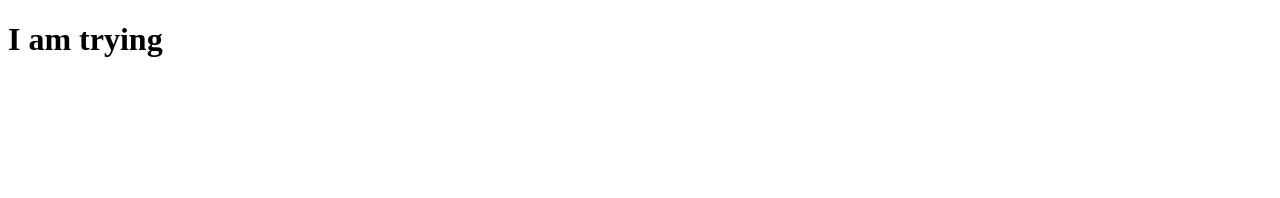
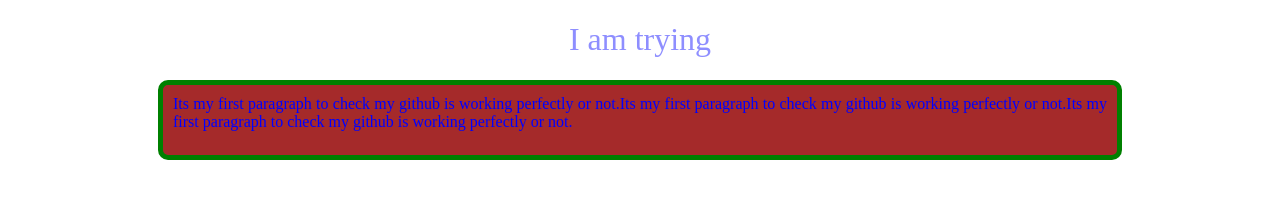
Before and after one commit to minhazurrahaman54/MY-first-Repo, a plain HTML site: page index.html in a window 1280 px wide. Drawn offline with Linux system fonts and the light colour scheme.

Commit message:
Adding header and paragraph with css

```diff
--- a/index.html
+++ b/index.html
@@ -5,9 +5,11 @@
     <meta http-equiv="X-UA-Compatible" content="IE=edge">
     <meta name="viewport" content="width=device-width, initial-scale=1.0">
     <title>My first github repo</title>
+    <link rel="stylesheet" href="style.css">
 </head>
 <body>
     <h1>I am trying</h1>
+    <p>Its my first paragraph to check my github is working perfectly or not.Its my first paragraph to check my github is working perfectly or not.Its my first paragraph to check my github is working perfectly or not.</p>
 
 </body>
 </html>
--- /dev/null
+++ b/style.css
@@ -0,0 +1,17 @@
+p{
+    color:blue;
+    background-color: brown;
+    height:50px;
+    padding:10px;
+    border:solid 5px green;
+    border-radius:10px;
+    text-align: justify;
+    margin:0px 150px;
+
+}
+h1{
+    color:rgba(0, 0, 255, 0.445);
+    text-align: center;
+    font-family: 'Times New Roman', Times, serif;
+    font-weight: 400;
+}
```
